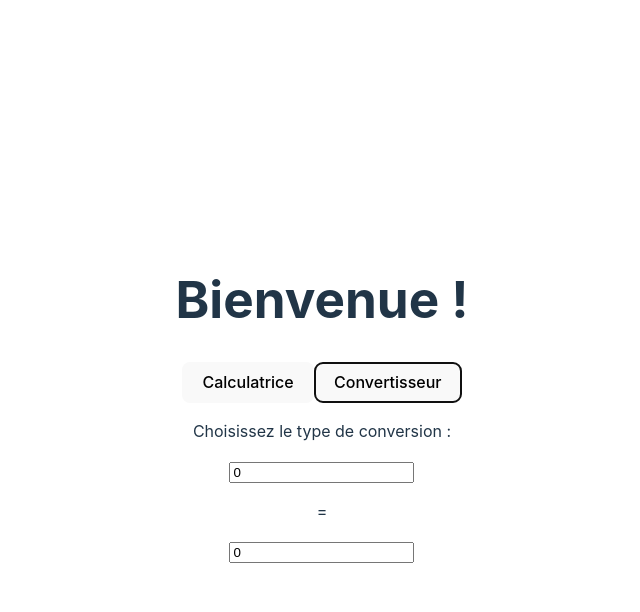
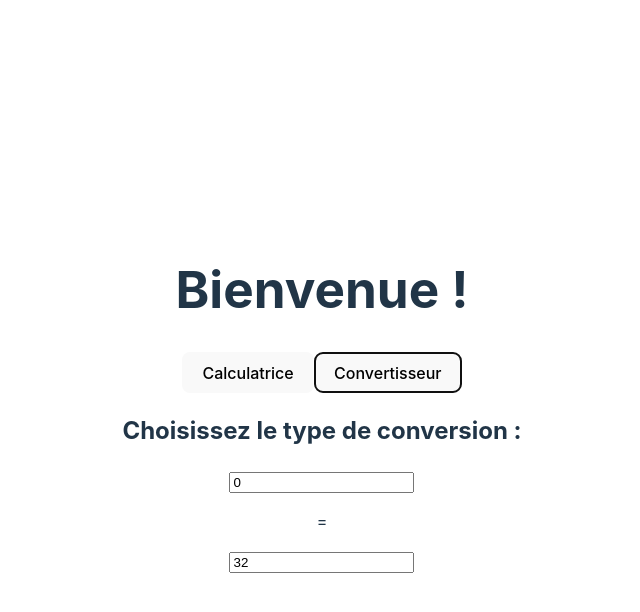
Before and after one commit to Aokemi/calculatrice-ts, a React (Vite) app: page / in a window 1280 px wide. Both pictures are taken after a click on the tab "Convertisseur". Shown: the top 612 px of the page, without its empty margins (318-958 px from the left). Built offline with nearby package versions, Linux system fonts and the light colour scheme.

Commit message:
Temperature converter eventually working

```diff
--- a/src/Pages/Convertisseur.tsx
+++ b/src/Pages/Convertisseur.tsx
@@ -4,7 +4,7 @@ import { useState } from "react";
 const Convertisseur = () => {
 
     const [inputTop, setInputTop] = useState<number>(0)
-    const [inputBottom, setInputBottom] = useState<number>(0)
+    const [inputBottom, setInputBottom] = useState<number>(celsiusToFarenheit(inputTop))
 
     function celsiusToFarenheit(celsius: number){
         return (celsius * 9 / 5) + 32
@@ -18,7 +18,7 @@ const Convertisseur = () => {
 
         const value = parseInt(e.target.value)
         setInputTop(value) // On charge la valeur du haut
-        setInputBottom(celsiusToFarenheit(inputTop)) // Puis on fait la conversion en bas
+        setInputBottom(celsiusToFarenheit(value)) // Puis on fait la conversion en bas
 
     }
 
@@ -26,13 +26,13 @@ const Convertisseur = () => {
 
         const value = parseInt(e.target.value)
         setInputBottom(value)
-        setInputTop(farenheitToCelsius(inputBottom))
+        setInputTop(farenheitToCelsius(value))
 
     }
 
     return (
         <div>
-            <p> Choisissez le type de conversion : </p>
+            <h2> Choisissez le type de conversion : </h2>
             <input type="number" value={isNaN(inputTop) ? "" : inputTop} onChange={handleChangeTop}/>
             <p> = </p>
             <input type="number" value={isNaN(inputBottom) ? "" : inputBottom} onChange={handleChangeBottom}/>
```
